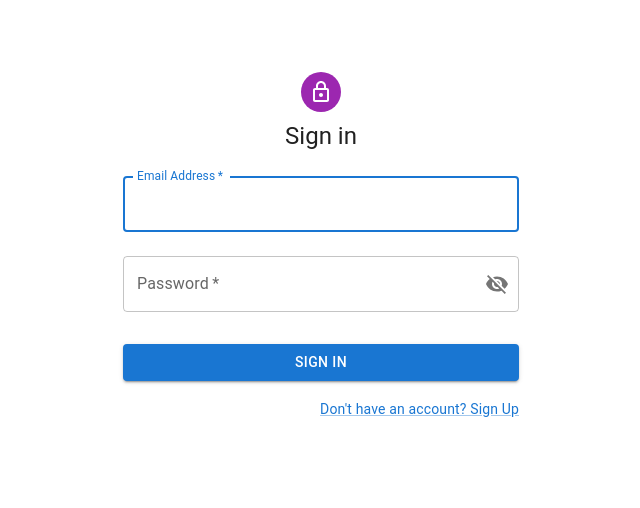
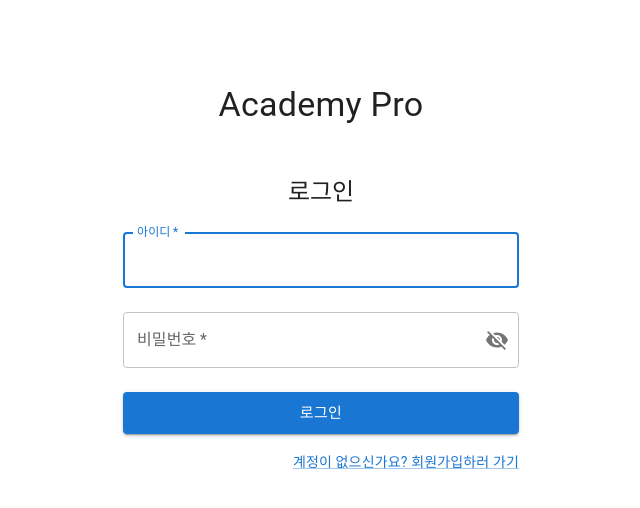
Before and after one commit to Academy-Diary/AcademyDiary_WEB, a React (Vite) app: page /login in a window 1280 px wide. Shown: the top 508 px of the page, without its empty margins (319-959 px from the left). Built offline with nearby package versions, Linux system fonts and the light colour scheme.

Commit message:
design: 로그인 페이지 수정

```diff
--- a/src/pages/login/login.jsx
+++ b/src/pages/login/login.jsx
@@ -1,6 +1,5 @@
 import React, { useState } from 'react';
-import { Box, Avatar, Button, TextField, Link, Grid, Typography, Container, InputAdornment, IconButton } from '@mui/material';
-import LockOutlinedIcon from '@mui/icons-material/LockOutlined';
+import { Box, Button, TextField, Link, Grid, Typography, Container, InputAdornment, IconButton } from '@mui/material';
 import { Visibility, VisibilityOff } from '@mui/icons-material';
 
 function Login() {
@@ -29,14 +28,14 @@ function Login() {
           alignItems: 'center',
         }}
       >
-        <Avatar sx={{ m: 1, bgcolor: 'secondary.main' }}>
-          <LockOutlinedIcon />
-        </Avatar>
-        <Typography component="h1" variant="h5">
-          Sign in
-        </Typography>
+        <Box sx={{ padding: '20px', marginBottom: '30px' }}>
+          <Typography variant="h4" align="center">
+            Academy Pro
+          </Typography>
+        </Box>
+        <Typography variant="h5">로그인</Typography>
         <Box component="form" onSubmit={handleSubmit} noValidate sx={{ mt: 1 }}>
-          <TextField margin="normal" required fullWidth id="email" label="Email Address" name="email" autoComplete="email" autoFocus />
+          <TextField margin="normal" required fullWidth id="userId" label="아이디" name="userId" autoComplete="on" autoFocus />
           <TextField
             margin="normal"
             required
@@ -52,13 +51,13 @@ function Login() {
             }}
             type={showPassword ? 'text' : 'password'}
             name="password"
-            label="Password"
+            label="비밀번호"
             id="password"
-            autoComplete="current-password"
+            autoComplete="off"
           />
           {/* <FormControlLabel control={<Checkbox value="remember" color="primary" />} label="Remember me" /> */}
-          <Button type="submit" fullWidth variant="contained" sx={{ mt: 3, mb: 2 }}>
-            Sign In
+          <Button type="submit" fullWidth variant="contained" size="large" sx={{ my: 2 }}>
+            로그인
           </Button>
           <Grid container>
             <Grid item xs>
@@ -68,7 +67,7 @@ function Login() {
             </Grid>
             <Grid item>
               <Link href="/signup" variant="body2">
-                Don&apos;t have an account? Sign Up
+                계정이 없으신가요? 회원가입하러 가기
               </Link>
             </Grid>
           </Grid>
```
